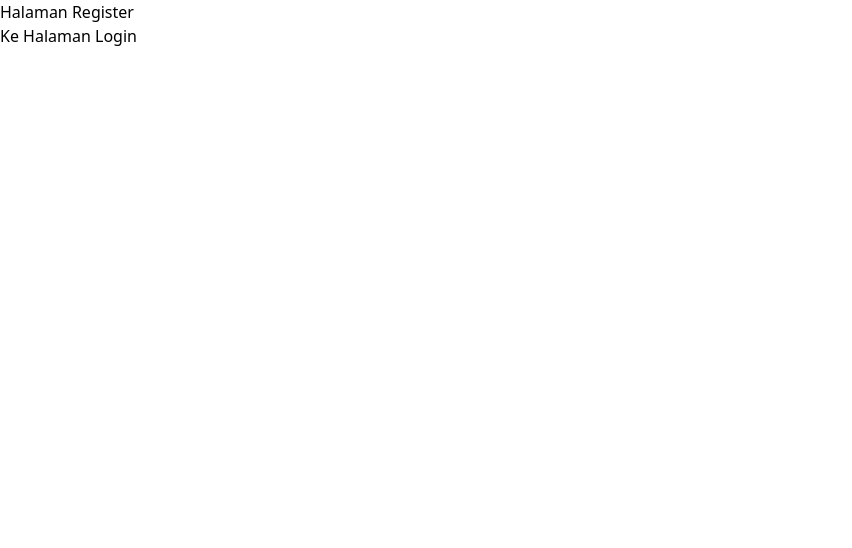
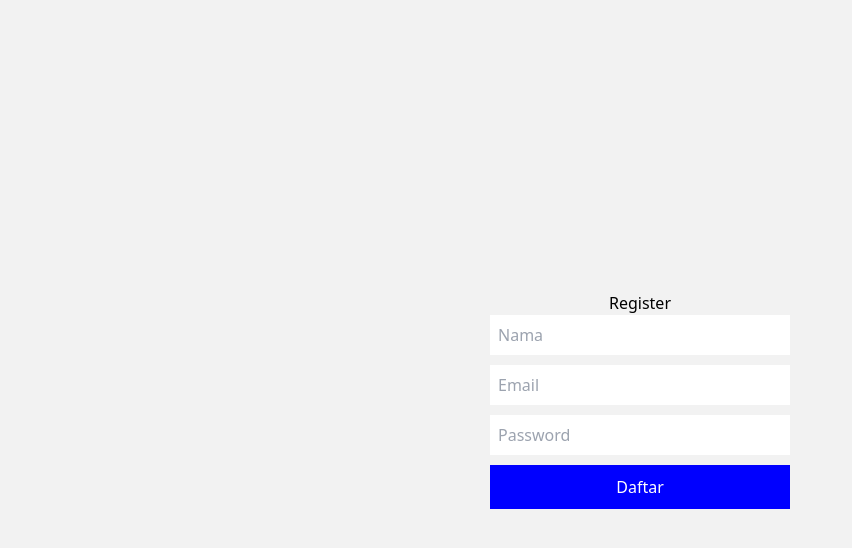
Before and after one commit to fajrulsantoso/Kerangka-Pemrograman-Berbasis-sem6, a Next.js app in the folder jobsheet_3/: page /auth/register in a window 1280 px wide. Shown: the top 548 px of the page, without its empty margins (0-852 px from the left). Built offline with nearby package versions, Linux system fonts and the light colour scheme.

Commit message:
TUGAS 1  Praktikum 5

```diff
--- a/jobsheet_3/src/pages/auth/login.jsx
+++ b/jobsheet_3/src/pages/auth/login.jsx
@@ -1,7 +1,10 @@
-import TampilLogin from "@/views/auth/login";
+import Link from "next/link";
 
-const HalamanLogin = () => {
-  return <TampilLogin />;
-};
-
-export default HalamanLogin;
+export default function Login() {
+  return (
+    <div>
+      <h1>Halaman Login</h1>
+      <Link href="/auth/register">Ke Halaman Register</Link>
+    </div>
+  );
+}
--- a/jobsheet_3/src/pages/auth/register.jsx
+++ b/jobsheet_3/src/pages/auth/register.jsx
@@ -1,12 +1,5 @@
-import Link from "next/link";
+import RegisterView from "@/views/auth/Register";
 
-const halamanRegister = () => {
-  return (
-    <div>
-      <h1>Halaman Register</h1>
-      <Link href="/auth/login">Ke Halaman Login</Link>
-    </div>
-  );
-};
-
-export default halamanRegister;
+export default function RegisterPage() {
+  return <RegisterView />;
+}
--- /dev/null
+++ b/jobsheet_3/src/views/auth/Register/Register.module.css
@@ -0,0 +1,27 @@
+.register {
+  display: flex;
+  flex-direction: column;
+  justify-content: center;
+  align-items: center;
+  height: 100vh;
+  background-color: #f2f2f2;
+}
+
+.form {
+  display: flex;
+  flex-direction: column;
+  width: 300px;
+}
+
+.input {
+  margin-bottom: 10px;
+  padding: 8px;
+}
+
+.button {
+  padding: 10px;
+  background-color: blue;
+  color: white;
+  border: none;
+  cursor: pointer;
+}
--- /dev/null
+++ b/jobsheet_3/src/views/auth/Register/index.tsx
@@ -0,0 +1,17 @@
+import styles from "./Register.module.css";
+
+export default function RegisterView() {
+  return (
+    <div className={styles.register}>
+      <h1>Register</h1>
+
+      <form className={styles.form}>
+        <input className={styles.input} type="text" placeholder="Nama" />
+        <input className={styles.input} type="email" placeholder="Email" />
+        <input className={styles.input} type="password" placeholder="Password" />
+
+        <button className={styles.button}>Daftar</button>
+      </form>
+    </div>
+  );
+}
```
Also changed, not shown: jobsheet_3/img/J5/TUGAS1.JPG (added).
